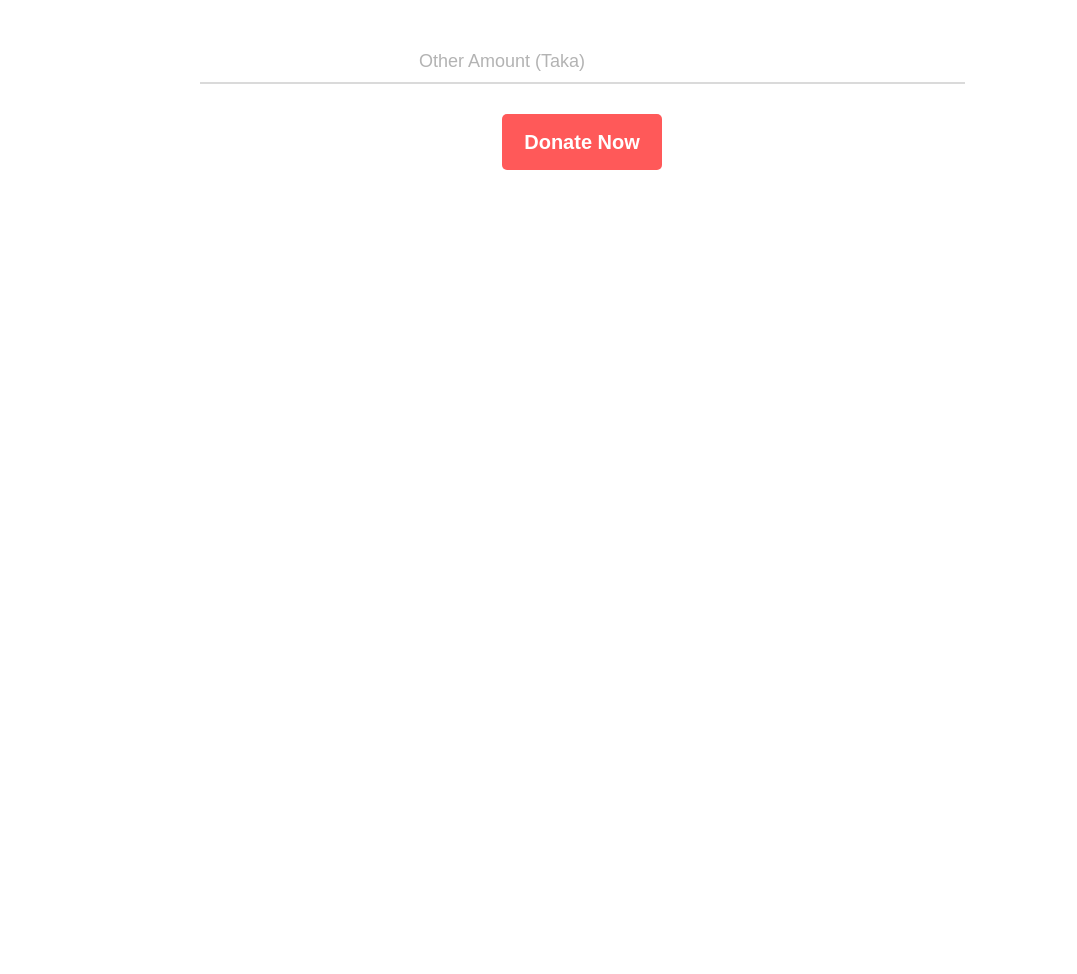
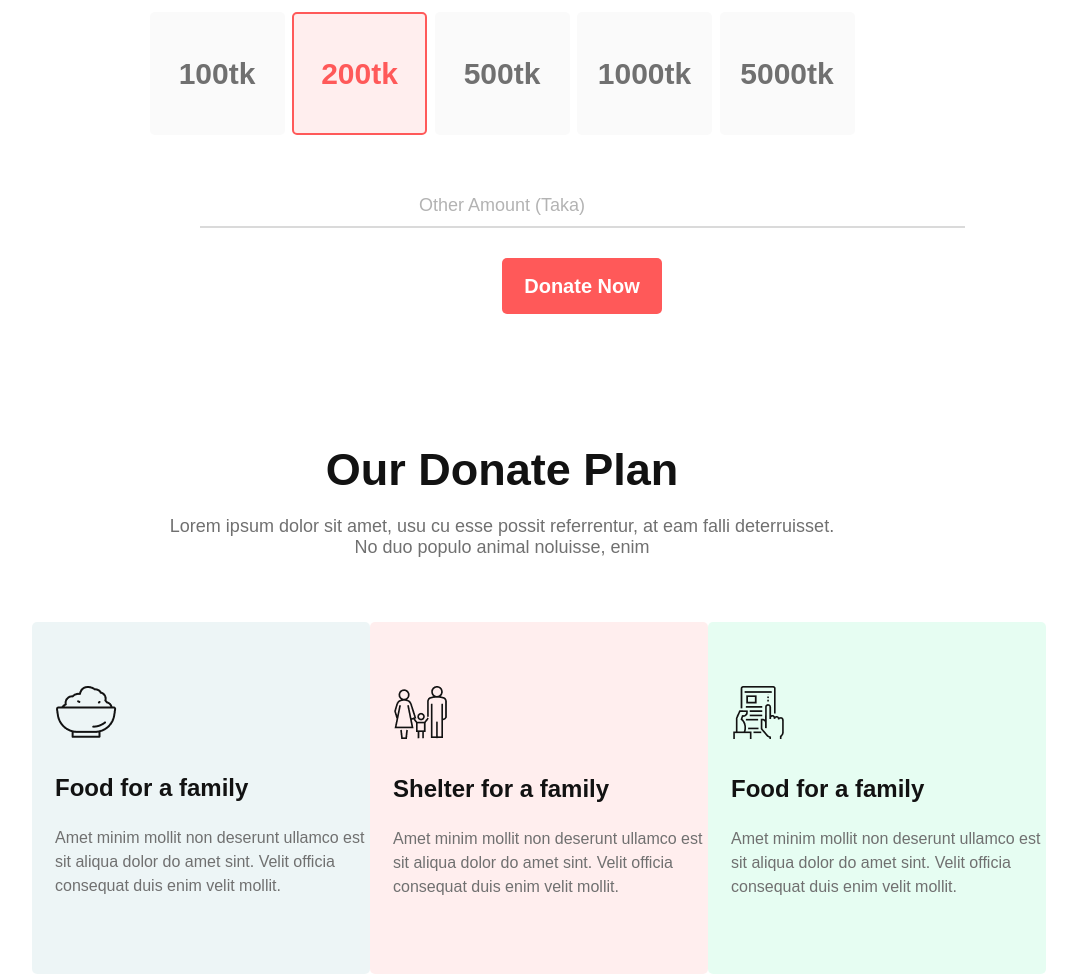
Before and after one commit to EmonHossen10/donate-today, a plain HTML site: page index.html in a window 1280 px wide. Shown: the part 1146-2120 px from the top of the page, without its empty margins (138-1215 px from the left). Before the commit the page ends 1446 px from the top, so only its background shows below. Drawn offline with Linux system fonts and the light colour scheme.

Commit message:
our donatation plan added

```diff
--- a/index.html
+++ b/index.html
@@ -21,6 +21,12 @@
         <button class="btn-primary">Donate Now</button>
       </div>
 
+
+
+    </header>
+
+    <main>
+
       <section class="donate-today">
         <div class="content-container">
           <h2 class="donate-today-title">Donate Today</h2>
@@ -37,14 +43,49 @@
           <button class="btn-taka">1000tk</button>
           <button class="btn-taka">5000tk</button>
         </div>
-      </section>
-      <h3 class="other-ammount">Other Amount (Taka)</h3>
+        <h3 class="other-ammount">Other Amount (Taka)</h3>
       <div class="horizontal-line"></div>
 
       <button class="btn-primary" style="margin-left: 640px; margin-bottom: 130px;">Donate Now</button>
-    </header>
+  </section>
 
-    <main></main>
+
+
+
+  <section class="donate-plan-container">
+
+    <div class="our-donate-plan">
+      <h2 class="our-donate-plan-title">Our Donate Plan</h2>
+      <h4 class="our-donate-plan-description">Lorem ipsum dolor sit amet, usu cu esse possit referrentur, at eam falli deterruisset. No duo populo animal noluisse, enim</h4>
+
+
+    </div>
+
+
+    <div class="card-container">
+
+     <div class="card-1">
+      <img class="icon" src="icons/food.png" alt="">
+      <h1>Food for a family</h1>
+      <p>Amet minim mollit non deserunt ullamco est sit aliqua dolor do amet sint. Velit officia consequat duis enim velit mollit.</p>
+
+     </div>
+     <div class="card-2">
+      <img class="icon" src="icons/shelter.png" alt="">
+      <h1>Shelter for a family</h1>
+      <p>Amet minim mollit non deserunt ullamco est sit aliqua dolor do amet sint. Velit officia consequat duis enim velit mollit.</p>
+     </div>
+     <div class="card-3">
+      <img class="icon" src="icons/Frame-1.png" alt="">
+      <h1>Food for a family</h1>
+      <p>Amet minim mollit non deserunt ullamco est sit aliqua dolor do amet sint. Velit officia consequat duis enim velit mollit.</p>
+     </div>
+    </div>
+
+
+  </section>
+
+    </main>
 
 
     <footer></footer>
--- a/style.css
+++ b/style.css
@@ -88,7 +88,6 @@ h1 > span {
   justify-content: space-evenly;
   align-items: center;
   padding: 0 280px;
-
 }
 .btn-taka {
   width: 135px;
@@ -117,10 +116,117 @@ h1 > span {
   margin-top: 60px;
   margin-bottom: 10px;
 }
-.horizontal-line{
-  border: 1px solid #DADADA;
+.horizontal-line {
+  border: 1px solid #dadada;
   width: 765px;
-height: 0px;
-margin-bottom: 30px;
-margin-left: 338px;
+  height: 0px;
+  margin-bottom: 30px;
+  margin-left: 338px;
 }
+/* our-donate-plan */
+
+.our-donate-plan {
+  display: flex;
+  flex-direction: column;
+  justify-content: center;
+  align-items: center;
+}
+.our-donate-plan-title {
+  font-weight: 700;
+  font-size: 45px;
+  text-align: center;
+  color: #121212;
+  margin-bottom: 20px;
+}
+.our-donate-plan-description {
+  font-weight: 400;
+font-size: 18px;
+text-align: center;
+color: #707070;
+width: 691px;
+height: 56px;
+margin-bottom: 50px;
+}
+.card-container{
+  display: flex;
+  justify-content: space-around;
+  padding: 0 170px;
+}
+.card-1{
+  width: 360px;
+height: 352px;
+background: rgba(79, 157, 166, 0.1);
+border-radius: 5px;
+}
+.card-2{
+  width: 360px;
+height: 352px;
+background: rgba(255, 89, 89, 0.1);
+border-radius: 5px;
+}
+.card-3{
+  width: 360px;
+height: 352px;
+background: rgba(11, 232, 129,0.1);
+border-radius: 5px;
+}
+.icon{
+
+margin-top: 64px;
+margin-left: 24px;
+margin-bottom: 32px;
+}
+.card-1>h1{
+  width: 204px;
+height: 36px;
+margin-left: 23px;
+font-weight: 600;
+font-size: 24px;
+color: #121212;
+}
+.card-1>p{
+  width: 315px;
+height: 101px;
+margin-left: 23px;
+margin-top: 16px;
+line-height: 24px;
+font-weight: 400;
+font-size: 16px;
+color: #707070;
+}
+.card-2>h1{
+  width: 231px;
+height: 36px;
+margin-left: 23px;
+font-weight: 600;
+font-size: 24px;
+color: #121212;
+}
+.card-2>p{
+  width: 315px;
+height: 101px;
+margin-left: 23px;
+margin-top: 16px;
+line-height: 24px;
+font-weight: 400;
+font-size: 16px;
+color: #707070;
+}
+.card-3>h1{
+  width: 204px;
+height: 36px;
+margin-left: 23px;
+font-weight: 600;
+font-size: 24px;
+color: #121212;
+}
+.card-3>p{
+  width: 315px;
+height: 101px;
+margin-left: 23px;
+margin-top: 16px;
+line-height: 24px;
+font-weight: 400;
+font-size: 16px;
+color: #707070;
+}
```
